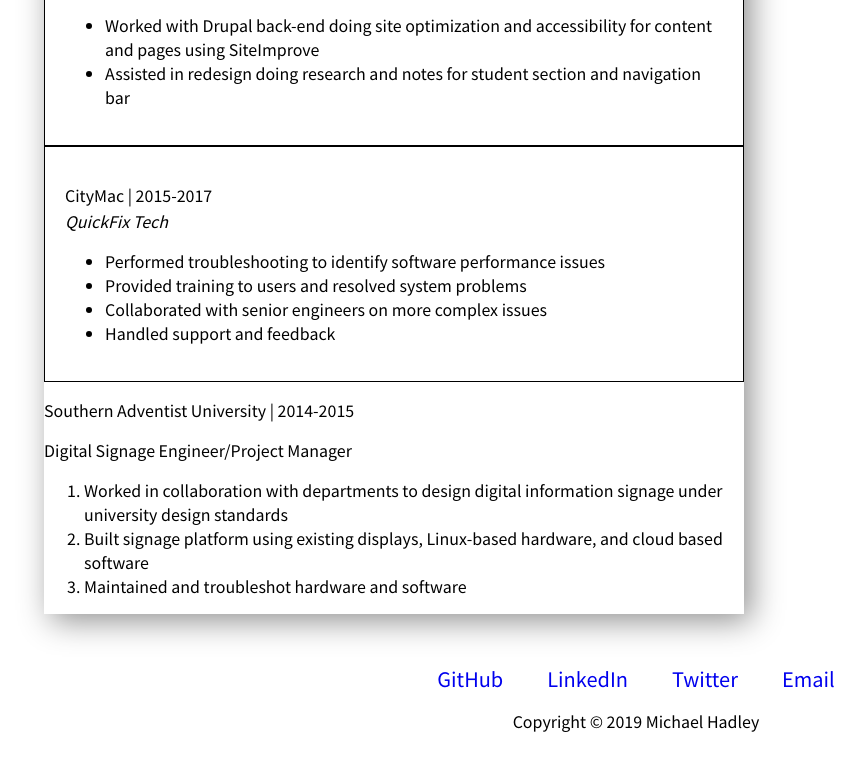
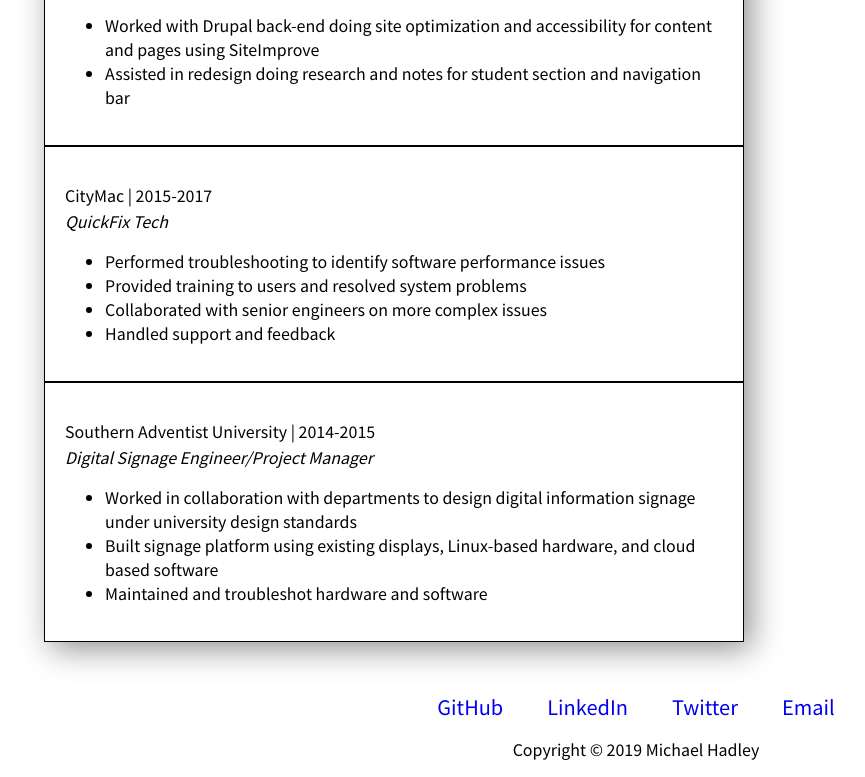
Before and after one commit to MCHadley/portfolio_site, a plain HTML site: page more.html in a window 1280 px wide. Shown: the part 779-1556 px from the top of the page, without its empty margins (4-869 px from the left). Before the commit the page ends 1528 px from the top, so only its background shows below. Drawn offline with nearby package versions, Linux system fonts and the light colour scheme.

Commit message:
Fixed CSS

```diff
--- a/css/styles.css
+++ b/css/styles.css
@@ -147,7 +147,7 @@ footer {
   margin-bottom: 0;
 }
 
-.workCard1 p:nth-last-child(2){
+.workCard1 p:nth-last-child(2) {
   font-style: italic;
   margin-top: 2px;
 }
@@ -166,7 +166,7 @@ footer {
   margin-bottom: 0;
 }
 
-.workCard2 p:nth-last-child(2){
+.workCard2 p:nth-last-child(2) {
   font-style: italic;
   margin-top: 2px;
 }
@@ -185,7 +185,7 @@ footer {
   margin-bottom: 0;
 }
 
-.workCard3 p:nth-last-child(2){
+.workCard3 p:nth-last-child(2) {
   font-style: italic;
   margin-top: 2px;
 }
@@ -204,12 +204,31 @@ footer {
   margin-bottom: 0;
 }
 
-.workCard4 p:nth-last-child(2){
+.workCard4 p:nth-last-child(2) {
   font-style: italic;
   margin-top: 2px;
 }
 
 .workCard4 ol {
+  font-weight: 330;
+  list-style-type: disc;
+}
+
+.workCard5 {
+  border: 1px solid #000;
+  padding: 20px;
+}
+
+.workCard5 p:first-child {
+  margin-bottom: 0;
+}
+
+.workCard5 p:nth-last-child(2) {
+  font-style: italic;
+  margin-top: 2px;
+}
+
+.workCard5 ol {
   font-weight: 330;
   list-style-type: disc;
 }
@@ -244,7 +263,7 @@ footer {
   margin-bottom: -15px;
 }
 
-#education p:nth-child(2){
+#education p:nth-child(2) {
   font-style: italic;
   margin-bottom: 30px;
 }
@@ -297,7 +316,7 @@ a.dark {
 
 /* Responsive */
 
-@media only screen and (max-width: 1025px){
+@media only screen and (max-width: 1025px) {
 
   #work {
     margin-left: 20px;
@@ -318,7 +337,7 @@ a.dark {
 }
 
 
-@media only screen and (max-width: 450px){
+@media only screen and (max-width: 450px) {
 
   #shadow {
     width: 350px;
@@ -358,7 +377,7 @@ a.dark {
   }
 }
 
-@media only screen and (max-width: 376px){
+@media only screen and (max-width: 376px) {
   nav {
     padding: 0;
     margin: 0;
@@ -404,9 +423,9 @@ a.dark {
   }
 
   #education {
-   margin-left: 10px;
-   margin-top: 0;
-   grid-column-start: 1;
-   grid-row-start: 3;
+    margin-left: 10px;
+    margin-top: 0;
+    grid-column-start: 1;
+    grid-row-start: 3;
   }
 }
```
